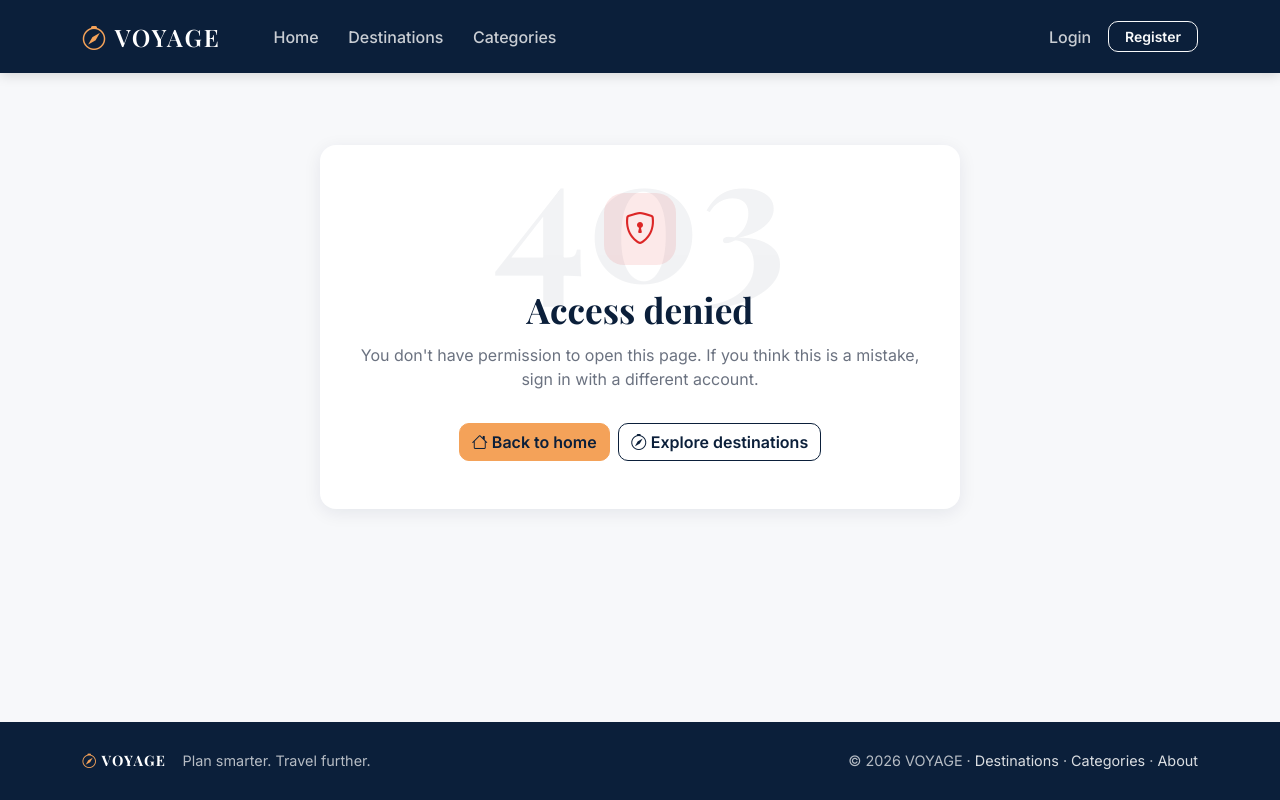
After one commit to samirbeki/Voyage, an ASP.NET Core app: page /Identity/Account/AccessDenied in a window 1280 px wide. The commit adds this page. Run offline with ASP.NET Core 8, Linux system fonts and the light colour scheme; style sheets or scripts are compiled from the project's sources; some libraries are stand-ins or nearby versions.

Commit message:
Improve admin tables, access denied and account pages

```diff
--- a/Voyage.Web/Areas/Admin/Views/Categories/Index.cshtml
+++ b/Voyage.Web/Areas/Admin/Views/Categories/Index.cshtml
@@ -1,12 +1,12 @@
 @model IEnumerable<Voyage.Web.ViewModels.Categories.CategoryAllViewModel>
 
 @{
-    ViewData["Title"] = "Manage Categories";
+    ViewData["Title"] = "Manage categories";
 }
 
 <div class="v-page-header">
     <div>
-        <h1 class="v-page-title">Manage Categories</h1>
+        <h1 class="v-page-title">Manage categories</h1>
         <p class="v-page-subtitle">Manage destination categories.</p>
     </div>
 
--- /dev/null
+++ b/Voyage.Web/Areas/Identity/Pages/Account/AccessDenied.cshtml
@@ -0,0 +1,28 @@
+@page
+@{
+    ViewData["Title"] = "Access denied";
+}
+
+<div class="v-error">
+    <div class="v-error-code">403</div>
+
+    <div class="v-error-icon v-error-icon-danger">
+        <i class="bi bi-shield-lock"></i>
+    </div>
+
+    <h1 class="v-error-title">Access denied</h1>
+
+    <p class="v-error-text">
+        You don't have permission to open this page.
+        If you think this is a mistake, sign in with a different account.
+    </p>
+
+    <div class="d-flex justify-content-center flex-wrap gap-2">
+        <a class="btn btn-accent" asp-area="" asp-controller="Home" asp-action="Index">
+            <i class="bi bi-house"></i> Back to home
+        </a>
+        <a class="btn btn-outline-navy" asp-area="" asp-controller="Destinations" asp-action="Index">
+            <i class="bi bi-compass"></i> Explore destinations
+        </a>
+    </div>
+</div>
```
Also changed, not shown: Voyage.Web/wwwroot/css/site.css (+62 -0 lines).
